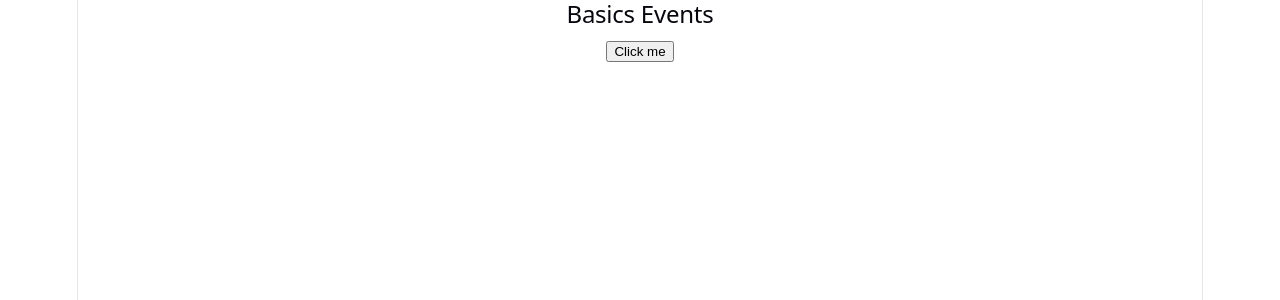
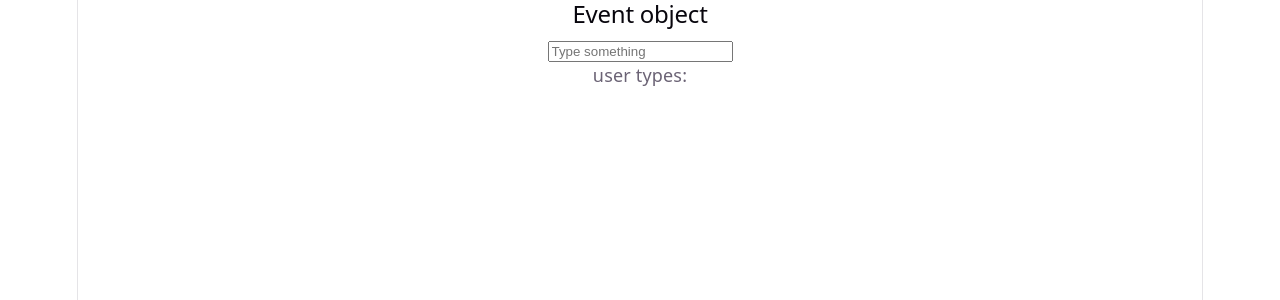
Before and after one commit to nandinirrr2450-source/MERN_Stu_FebMay26_Mys, a React (Vite) app in the folder W10/D3/my-event-app/: page / in a window 1280 px wide. Shown: the top 300 px of the page. Built offline with nearby package versions, Linux system fonts and the light colour scheme.

Commit message:
added React Event Object

```diff
--- a/W10/D3/my-event-app/src/App.jsx
+++ b/W10/D3/my-event-app/src/App.jsx
@@ -4,13 +4,15 @@ import viteLogo from './assets/vite.svg'
 import heroImg from './assets/hero.png'
 import './App.css'
 import {EventBasics} from "./components/p1.jsx"
+import {EventObject} from "./components/p2.jsx"
 
 function App() {
 
 
   return (
     <>
-      <EventBasics/>
+      {/* <EventBasics/> */}
+      <EventObject/>
     </>
   )
 }
```
